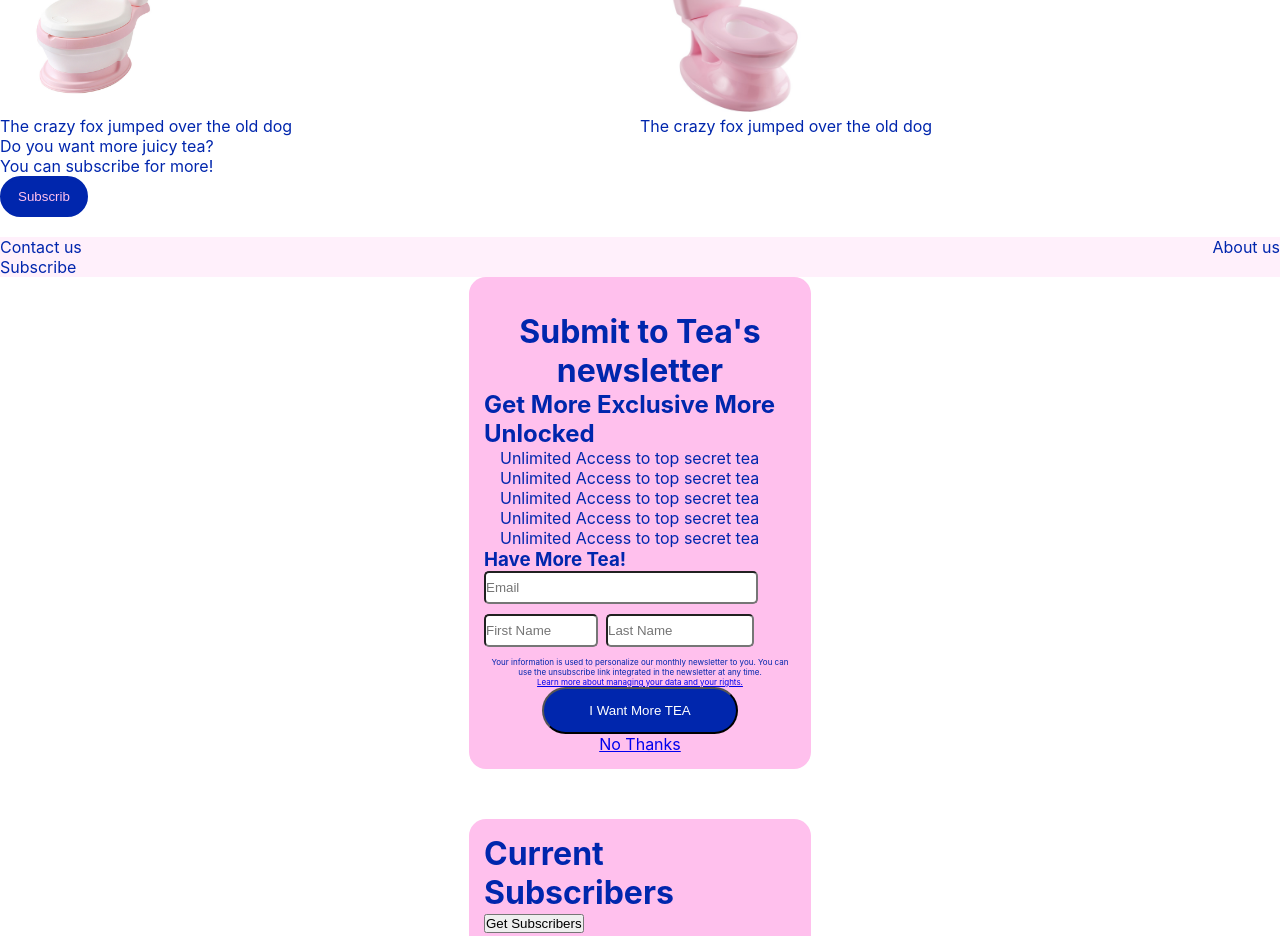
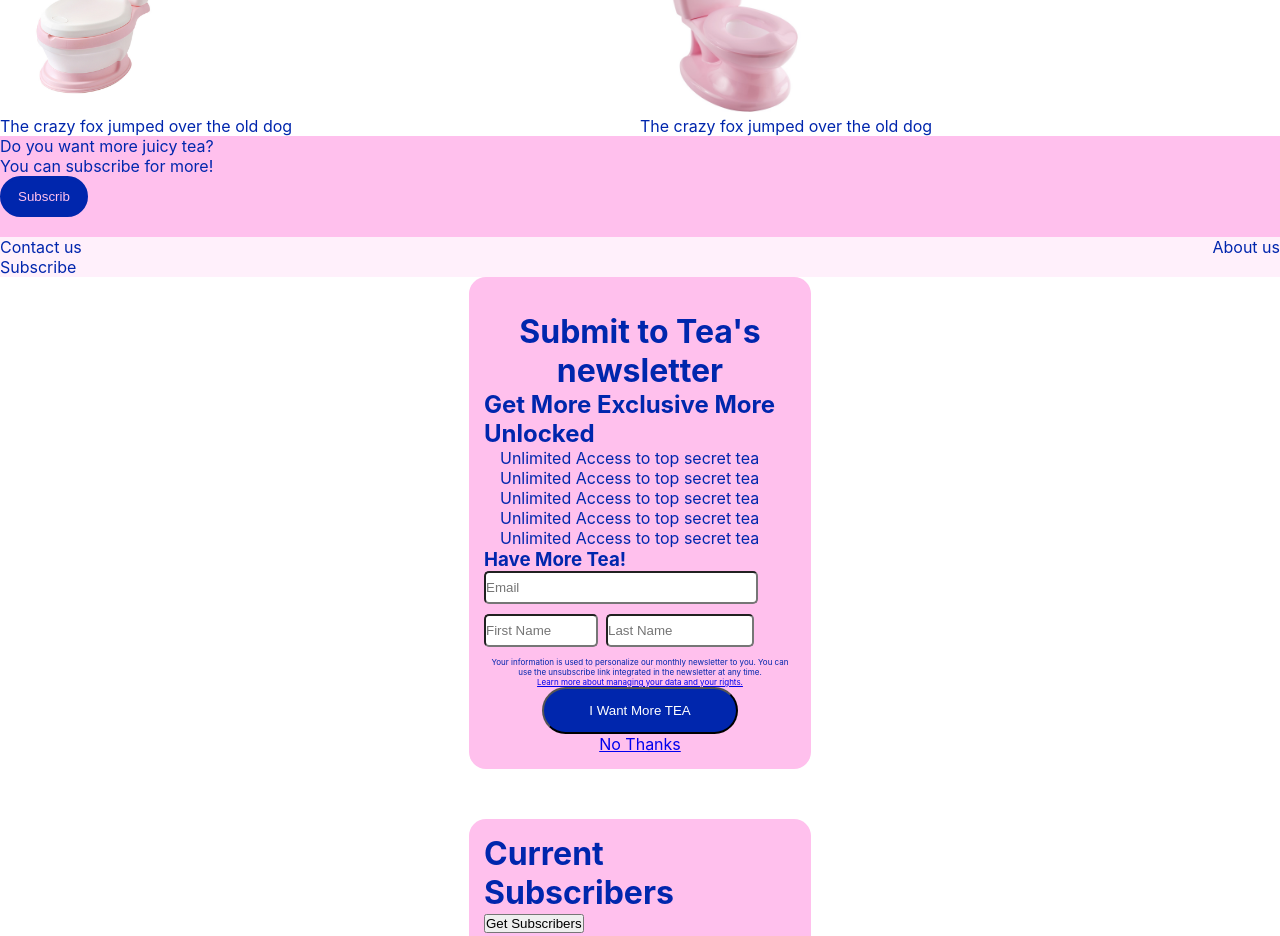
Before and after one commit to Gissell10/collabathon, a React (Create React App) app: page / in a window 1280 px wide. Shown: the part 960-1896 px from the top of the page. Built offline with nearby package versions, Linux system fonts and the light colour scheme; some icons are missing.

Commit message:
footer and sub

```diff
--- a/src/components/Subscribe.jsx
+++ b/src/components/Subscribe.jsx
@@ -1,10 +1,12 @@
 import React from "react";
 import { Icon } from '@iconify/react';
+import "../App.css";
+
 
 const Subscribe = () => {
 
     return (
-        <div>
+        <div className="sub">
             <div className="subscribeword">
                 Do you want more juicy tea?<br />
 
```
